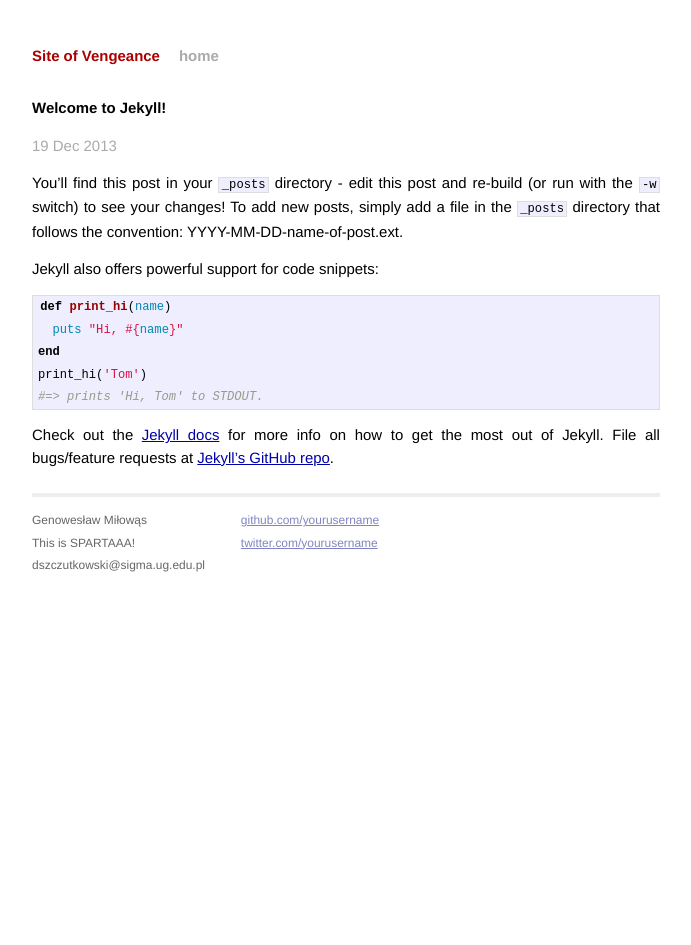
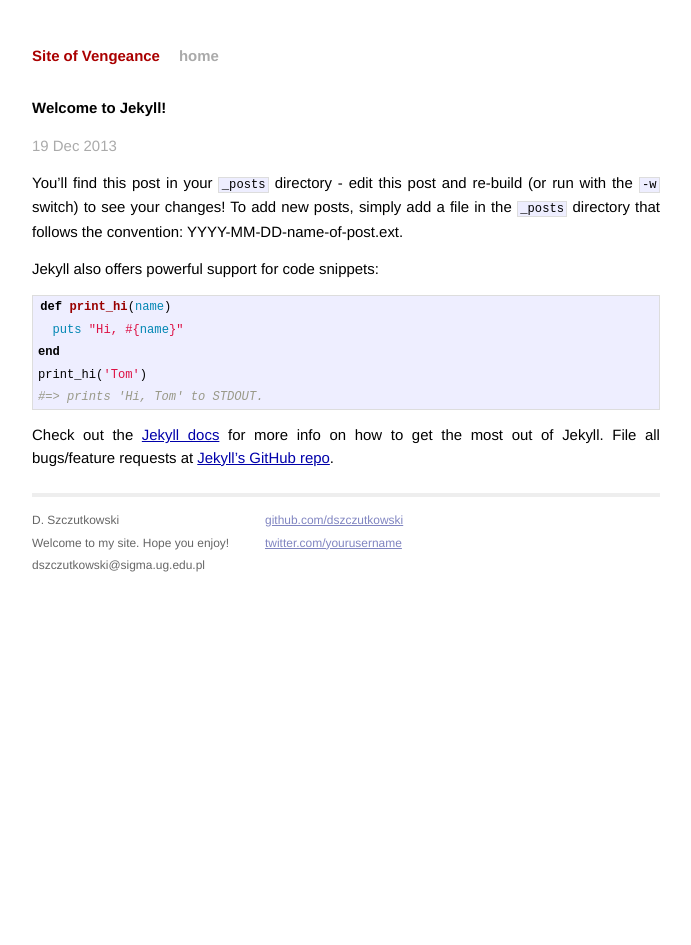
Before and after one commit to dszczutkowski/BLOG, a Jekyll site: the page built from _posts/2013-12-19-welcome-to-jekyll.markdown, in a window 1280 px wide. Shown: the whole page, without its empty margins (294-985 px from the left). Built offline with Jekyll 4.4.1, drawn with Linux system fonts in a browser that asks for light colours; Markdown is read by kramdown in place of the engine named in the settings.

Commit message:
your name

```diff
--- a/_layouts/default.html
+++ b/_layouts/default.html
@@ -26,14 +26,14 @@
           <div class="footer">
             <div class="contact">
               <p>
-                Genowesław Miłowąs<br />
-                This is SPARTAAA!<br />
+                D. Szczutkowski<br />
+                Welcome to my site. Hope you enjoy!<br />
                 dszczutkowski@sigma.ug.edu.pl
               </p>
             </div>
             <div class="contact">
               <p>
-                <a href="https://github.com/yourusername">github.com/yourusername</a><br />
+                <a href="https://github.com/yourusername">github.com/dszczutkowski</a><br />
                 <a href="https://twitter.com/yourusername">twitter.com/yourusername</a><br />
               </p>
             </div>
```
